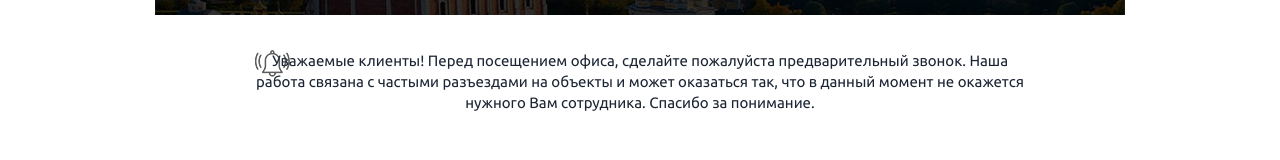
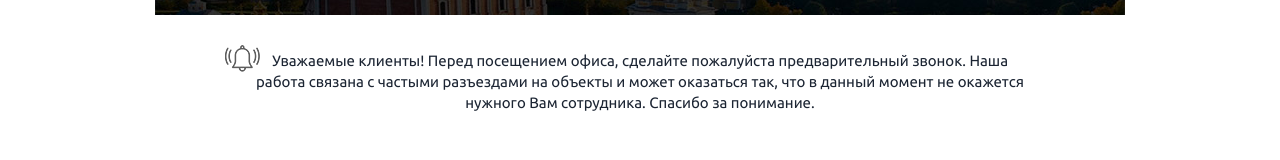
Before and after one commit to iknow23/eklinker, a website: page source/contacts.html in a window 1280 px wide. Shown: the part 1839-1999 px from the top of the page. Drawn offline with nearby package versions, Linux system fonts and the light colour scheme; files that its build step writes are made by us from their sources.

Commit message:
Перемести иконку текста объявления

```diff
--- a/source/sass/blocks/connection.scss
+++ b/source/sass/blocks/connection.scss
@@ -150,8 +150,8 @@
   content: '';
 
   position: absolute;
-  top: 0;
-  left: 0;
+  top: -5px;
+  left: -30px;
 
   display: block;
   width: 35px;
```
